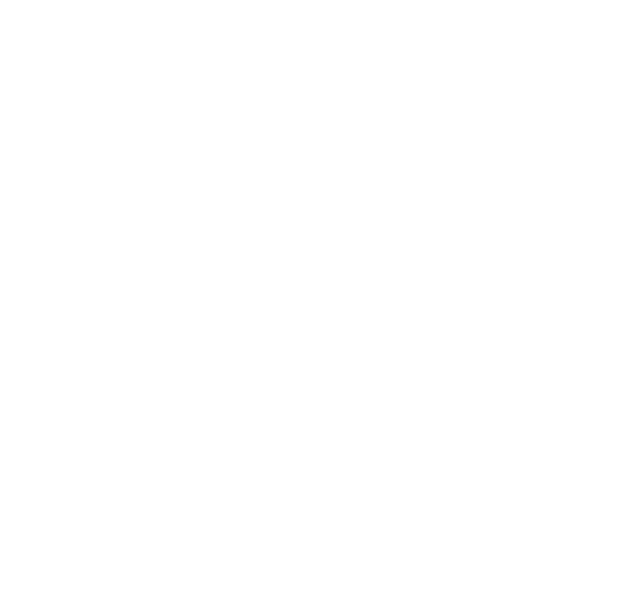
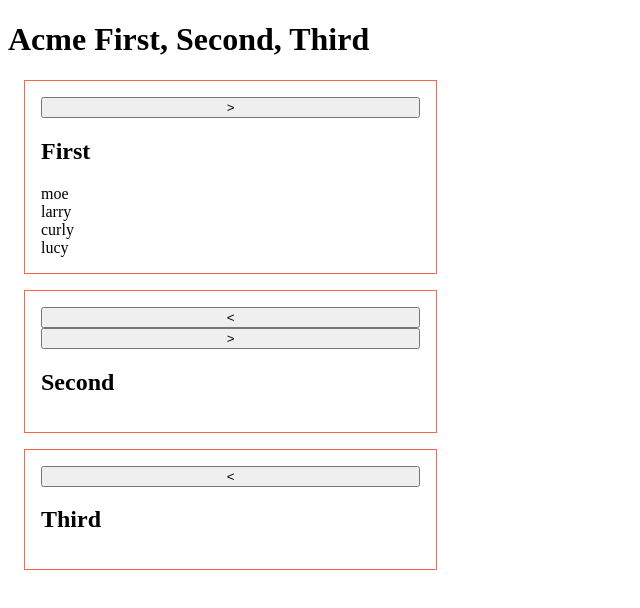
Before and after one commit to robcodehub/acme-first-second-third, a plain HTML site: page index.html in a window 1280 px wide. Shown: the whole page, without its empty margins (0-640 px from the left). Drawn offline with Linux system fonts and the light colour scheme.

Commit message:
added selected functionality

```diff
--- a/index.html
+++ b/index.html
@@ -5,14 +5,103 @@
 <head>
 
 
+  <style>
+
+.selected {
+ background-color: tomato;
+}
+
+    .container {
+      border: solid tomato 1px;
+      display: flex;
+      flex-direction: column;
+      margin: 1rem;
+      padding: 1rem;
+      width: 30%;
+    }
+
+
+  </style>
+
 </head>
 
 <body>
+<h1> Acme First, Second, Third</h1>
+<div id='lists'>
+  <div id="first" class="container">
+      <button id="firstToSecond">
+          >
+        </button>
+    <h2> First</h2>
 
+    <div id="firstUsers">
+
+
+    </div>
+  </div>
+  <div id="second" class="container">
+      <button id="SecondToFirst">
+          <
+        </button>
+      <button id="SecondToThird">
+          >
+        </button>
+      <h2> Second</h2>
+      <div id="secondUsers">
+
+      </div>
+  </div>
+  <div id="third" class="container">
+      <button id="ThirdToSecond">
+          <
+        </button>
+      <h2> Third</h2>
+      <div id="thirdUsers">
+
+      </div>
+  </div>
+</div>
 
 
 
   <script>
+    const slots = ['first', 'second', 'third'];
+    const users = [
+      {id: 1, name: 'moe', slot: 'first'},
+      {id: 2, name: 'larry', slot: 'second'},
+      {id: 3, name: 'curly', slot: 'third'},
+      {id: 4, name: 'lucy', slot: 'third', selected: true},
+      ];
+
+
+
+  const html = users.map((user) => {
+    return `<div>${user.name}</div>`
+  }  ).join('');
+
+document.querySelector('#firstUsers').innerHTML = html;
+
+
+const listsFirst = document.querySelector('#firstUsers');
+
+listsFirst.addEventListener('click', (ev) => {
+  ev.target.classList.toggle('selected');
+  console.log(ev.target);
+});
+
+const listsSecond = document.querySelector('#secondUsers');
+
+listsSecond.addEventListener('click', (ev) => {
+  ev.target.classList.toggle('selected');
+  console.log(ev.target);
+});
+
+const listsThird = document.querySelector('#thirdUsers');
+
+listsThird.addEventListener('click', (ev) => {
+  ev.target.classList.toggle('selected');
+  console.log(ev.target);
+});
 
 
   </script>
```
